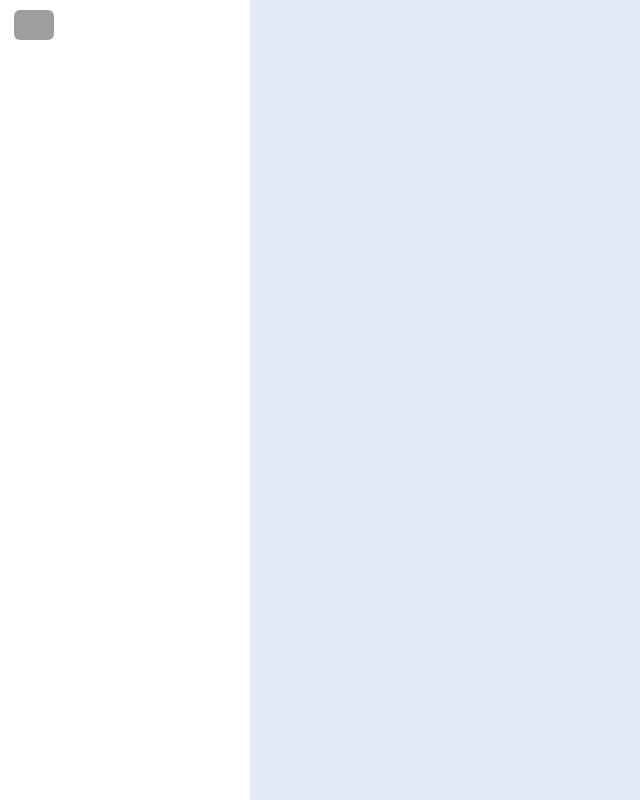
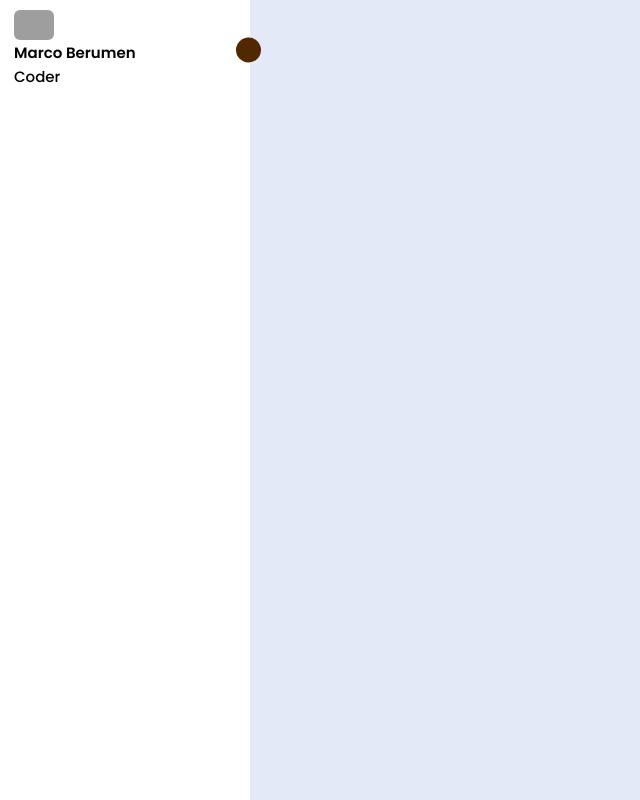
Before and after one commit to marcoberu/rancho, a React (Create React App) app: page /private in a window 1280 px wide. Shown: the whole page, without its empty margins (0-640 px from the left). Built offline with nearby package versions, Linux system fonts and the light colour scheme; grey boxes are pictures that could not be loaded.

Commit message:
On process Side bar

```diff
--- a/package.json
+++ b/package.json
@@ -10,6 +10,7 @@
     "@types/node": "^16.11.46",
     "@types/react": "^18.0.15",
     "@types/react-dom": "^18.0.6",
+    "boxicons": "^2.1.2",
     "node-sass": "^7.0.1",
     "react": "^18.2.0",
     "react-dom": "^18.2.0",
--- a/public/index.html
+++ b/public/index.html
@@ -10,11 +10,6 @@
       content="Web site created using create-react-app"
     />
     <link rel="apple-touch-icon" href="%PUBLIC_URL%/logo192.png" />
-
-    <link
-      href="https://unpkg.com/boxicons@2.1.2/css/boxicons.min.css"
-      rel="stylesheet"
-    />
     <!--
       manifest.json provides metadata used when your web app is installed on a
       user's mobile device or desktop. See https://developers.google.com/web/fundamentals/web-app-manifest/
--- a/src/components/layout/Sidebar.tsx
+++ b/src/components/layout/Sidebar.tsx
@@ -1,3 +1,5 @@
+import 'boxicons';
+
 export const Sidebar = () => {
   return (
     <nav className='sidebar'>
@@ -6,8 +8,14 @@ export const Sidebar = () => {
           <span className='image'>
             <img src='logo' alt='logo' />
           </span>
+          <div className='text header-text'>
+            <span className='name'>Marco Berumen</span>
+            <span className='profession'>Coder</span>
+          </div>
         </div>
+        <i className='bx bx-chevron-right toggle'></i>
       </header>
+      <div className='menu-bar'></div>
     </nav>
   );
 };
--- a/src/pages/Login.tsx
+++ b/src/pages/Login.tsx
@@ -9,11 +9,11 @@ export const Login = () => {
             <h2>Inicia sesión</h2>
           </section>
           <div className='input-container name'>
-            <label htmlFor='username'>Username</label>
+            <label htmlFor='username'>Usuario</label>
             <input name='username' type='text' />
           </div>
           <div className='input-container password'>
-            <label htmlFor='password'>Password</label>
+            <label htmlFor='password'>Contraseña</label>
             <input name='password' type='password' />
             <i className='far fa-eye-slash'></i>
           </div>
@@ -21,11 +21,11 @@ export const Login = () => {
             <label className='checkbox-container'>
               <input type='checkbox' />
               <span className='checkmark'></span>
-              Recuerdame ?
+              Recuérdame ?
             </label>
           </div>
           <button className='signup-btn' type='submit'>
-            Iniciar Sesión
+            Vamos!
           </button>
           <section className='copy legal'>
             <p>
--- a/src/sass/components/_Sidebar.scss
+++ /dev/null
@@ -1,30 +0,0 @@
-.sidebar {
-  position: fixed;
-  top: 0;
-  left: 0;
-  height: 100%;
-  width: 25rem;
-  background: $sidebar-color;
-  padding: 1rem 1.4rem;
-  .image-text {
-    img {
-      width: 4rem;
-      border-radius: 6px;
-    }
-  }
-
-  header .image-text {
-    display: flex;
-    align-items: center;
-  }
-
-  .text {
-    font-size: 1.5rem;
-    font-weight: 500;
-  }
-  .image {
-    min-width: 6rem;
-    display: flex;
-    align-items: center;
-  }
-}
--- /dev/null
+++ b/src/sass/layout/_Sidebar.scss
@@ -0,0 +1,58 @@
+.sidebar {
+  position: fixed;
+  top: 0;
+  left: 0;
+  height: 100%;
+  width: 25rem;
+  background: $sidebar-color;
+  padding: 1rem 1.4rem;
+
+  header {
+    display: flex;
+    align-items: center;
+    position: relative;
+
+    .image-text {
+      .image {
+        min-width: 6rem;
+        display: flex;
+        align-items: center;
+
+        img {
+          width: 4rem;
+          border-radius: 6px;
+        }
+      }
+      .header-text {
+        display: flex;
+        flex-direction: column;
+        &.text {
+          font-size: 1.5rem;
+          font-weight: 500;
+          .name {
+            font-weight: 600;
+          }
+          .profession {
+            margin-top: -2px;
+          }
+        }
+      }
+    }
+
+    .toggle {
+      position: absolute;
+      top: 50%;
+      right: -2.5rem;
+      transform: translateY(-50%);
+      height: 2.5rem;
+      width: 2.5rem;
+      background: $primary-brown-color;
+      display: flex;
+      align-items: center;
+      justify-content: center;
+      border-radius: 50%;
+      color: $sidebar-color;
+      font-size: 2.2rem;
+    }
+  }
+}
--- a/src/sass/main.scss
+++ b/src/sass/main.scss
@@ -7,6 +7,6 @@
 @import './base/typography';
 @import './base/utilities';
 
-@import './components/Sidebar';
+@import './layout/Sidebar';
 
 @import './pages/Login';
```
Also changed, not shown: 1 other file (tests, documents, lock files or other folders).
